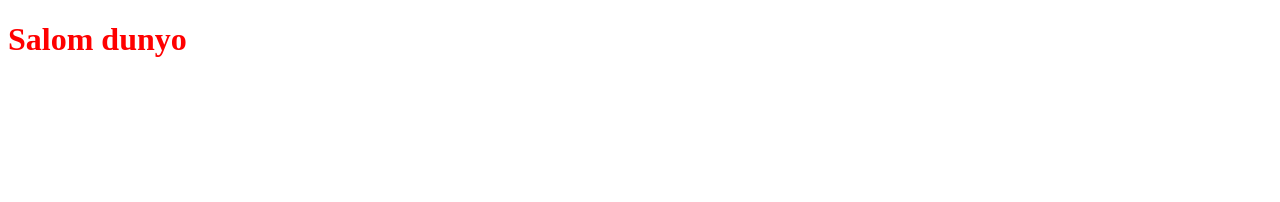
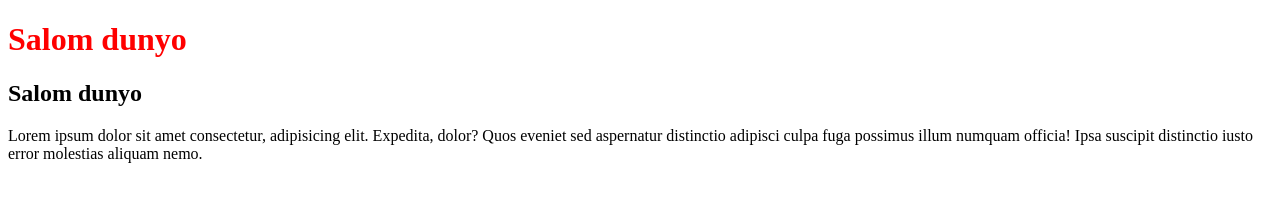
Before and after one commit to tohira/Dasruchun, a plain HTML site: page index.html in a window 1280 px wide. Drawn offline with Linux system fonts and the light colour scheme.

Commit message:
ikimchi page

```diff
--- a/index.html
+++ b/index.html
@@ -10,5 +10,7 @@
 
 
 	<h1>Salom  dunyo</h1>
+	<h2>Salom dunyo</h2>
+	<p>Lorem ipsum dolor sit amet consectetur, adipisicing elit. Expedita, dolor? Quos eveniet sed aspernatur distinctio adipisci culpa fuga possimus illum numquam officia! Ipsa suscipit distinctio iusto error molestias aliquam nemo.</p>
 </body>
 </html>
```
